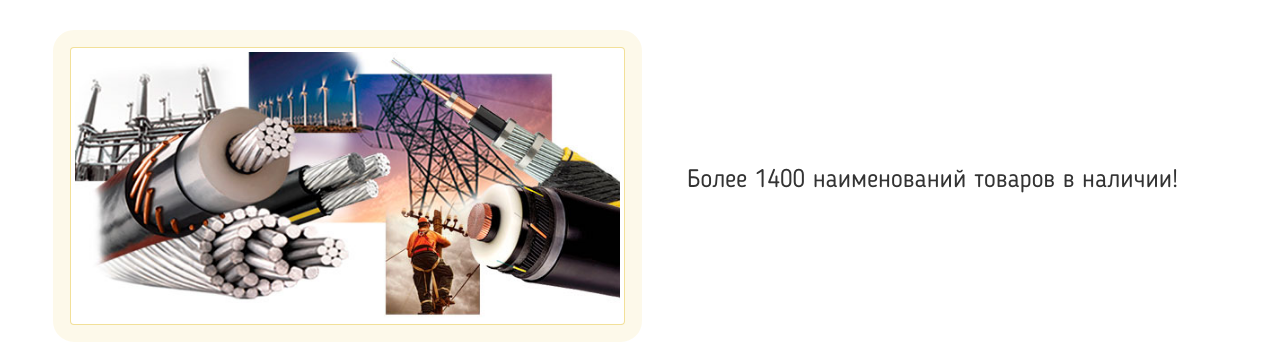
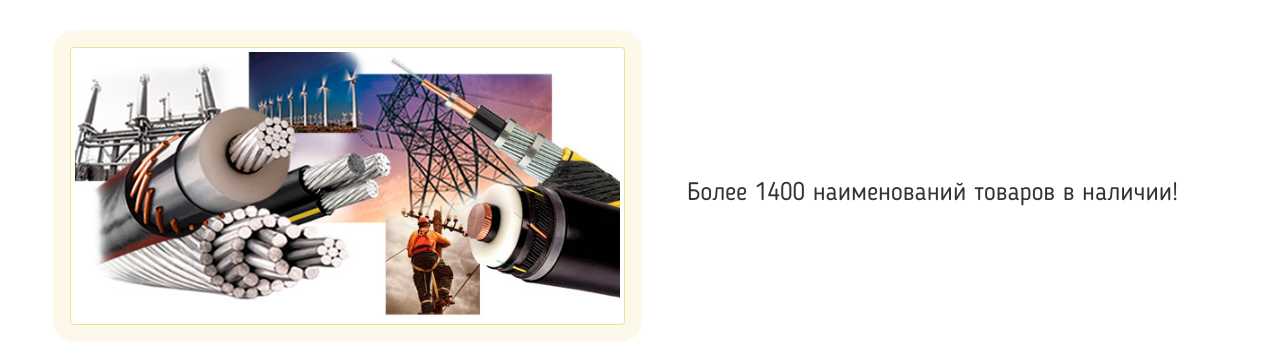
Before and after one commit to Ivankark/energorost, a plain HTML site: page index.html in a window 1280 px wide. Shown: the part 455-800 px from the top of the page. Drawn offline with nearby package versions, Linux system fonts and the light colour scheme.

Commit message:
update main.css

```diff
--- a/css/main.css
+++ b/css/main.css
@@ -220,7 +220,8 @@ footer {
 	.vtext {
 		font-family: "Blogger Sans";
 		font-size:1.8em;
-		padding:15px 0;
+		line-height: 1;
+		padding:25px 0 0 0;
 	}
 @media (min-width: 768px) {
 	.line-flex {
```
